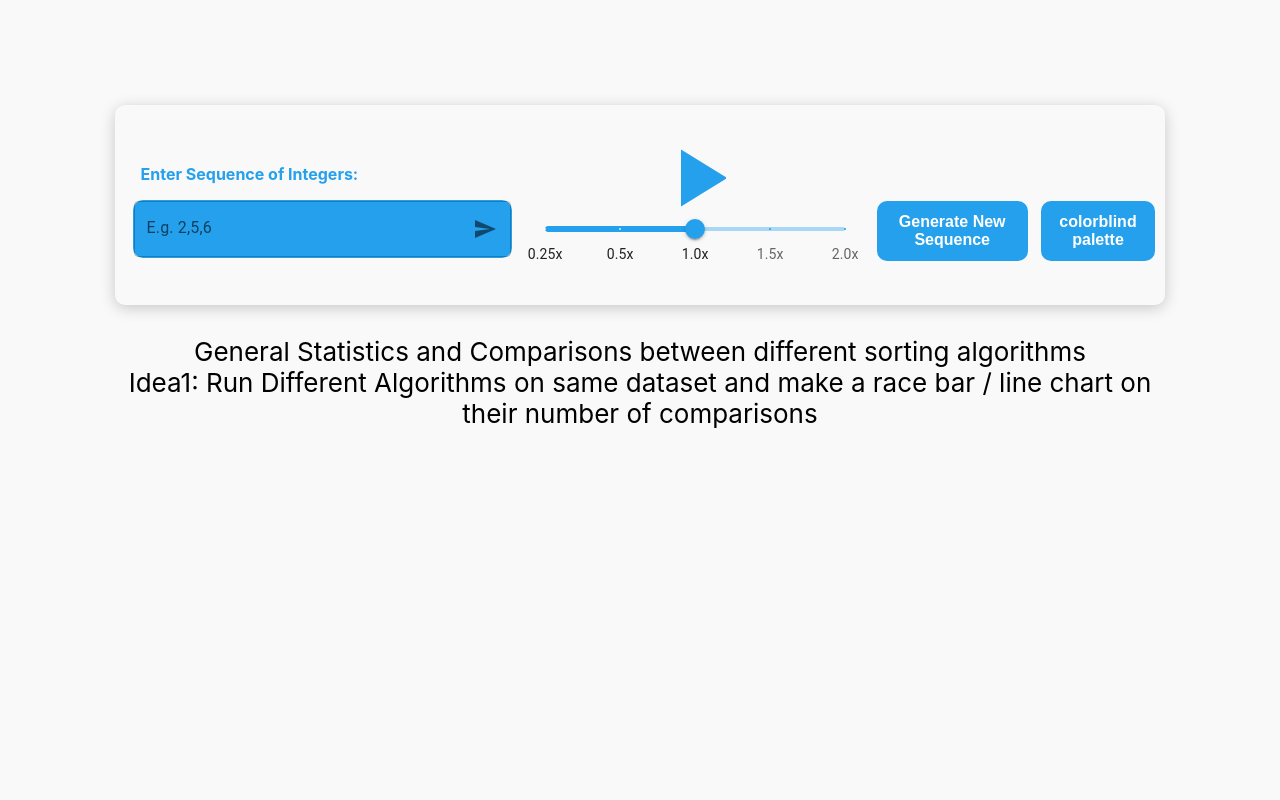
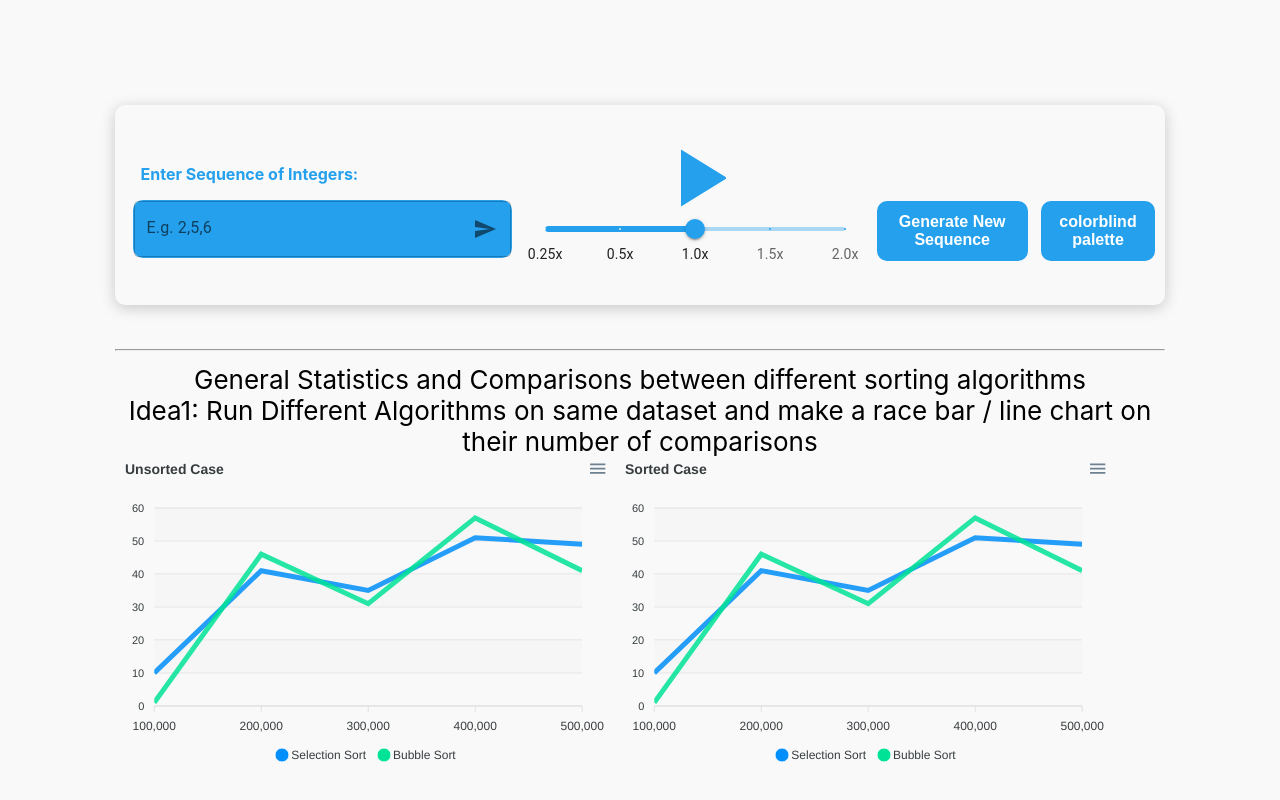
Before and after one commit to FlorianSp2000/visualization-of-sorting-algorithms, a React (Create React App) app: page / in a window 1280 px wide. Shown: the part 2167-2967 px from the top of the page. Before the commit the page ends 2627 px from the top, so only its background shows below. Built offline with nearby package versions, Linux system fonts and the light colour scheme.

Commit message:
add small multiple charts

```diff
--- a/package.json
+++ b/package.json
@@ -11,7 +11,9 @@
     "@testing-library/jest-dom": "^5.16.4",
     "@testing-library/react": "^13.3.0",
     "@testing-library/user-event": "^13.5.0",
+    "apexcharts": "^3.35.3",
     "react": "^18.2.0",
+    "react-apexcharts": "^1.4.0",
     "react-dom": "^18.2.0",
     "react-scripts": "5.0.1",
     "web-vitals": "^2.1.4"
--- /dev/null
+++ b/src/Charts/SortedSelectionBubble.js
@@ -0,0 +1,70 @@
+import Chart from "react-apexcharts";
+import React, { Component } from "react";
+
+class SortedSelectionBubble extends Component {
+    constructor(props) {
+      super(props);
+
+      this.state = {
+
+        series: [
+            {
+            name: "Selection Sort",
+            data: [10, 41, 35, 51, 49]
+        },
+        {
+            name: "Bubble Sort",
+            data: [1, 46, 31, 57, 41]
+        },
+
+    ],
+        options: {
+          chart: {
+            height: 350,
+            type: 'line',
+            zoom: {
+              enabled: false
+            }
+          },
+          dataLabels: {
+            enabled: false
+          },
+          stroke: {
+            curve: 'straight'
+          },
+          title: {
+            text: 'Sorted Case',
+            align: 'left'
+          },
+          grid: {
+            row: {
+              colors: ['#f3f3f3', 'transparent'], // takes an array which will be repeated on columns
+              opacity: 0.5
+            },
+          },
+          xaxis: {
+            categories: ['100,000', '200,000', '300,000', '400,000', '500,000'],
+          }
+        },
+
+
+      };
+    }
+
+
+
+    render() {
+      return (
+
+            <Chart
+              options={this.state.options}
+              series={this.state.series}
+              type="line"
+              width="500"
+            />
+
+);
+}
+}
+
+export default SortedSelectionBubble;
--- /dev/null
+++ b/src/Charts/UnsortedSelectionBubble.js
@@ -0,0 +1,70 @@
+import Chart from "react-apexcharts";
+import React, { Component } from "react";
+
+class UnsortedSelectionBubble extends Component {
+    constructor(props) {
+      super(props);
+
+      this.state = {
+
+        series: [
+            {
+            name: "Selection Sort",
+            data: [10, 41, 35, 51, 49]
+        },
+        {
+            name: "Bubble Sort",
+            data: [1, 46, 31, 57, 41]
+        },
+
+    ],
+        options: {
+          chart: {
+            height: 350,
+            type: 'line',
+            zoom: {
+              enabled: false
+            }
+          },
+          dataLabels: {
+            enabled: false
+          },
+          stroke: {
+            curve: 'straight'
+          },
+          title: {
+            text: 'Unsorted Case',
+            align: 'left'
+          },
+          grid: {
+            row: {
+              colors: ['#f3f3f3', 'transparent'], // takes an array which will be repeated on columns
+              opacity: 0.5
+            },
+          },
+          xaxis: {
+            categories: ['100,000', '200,000', '300,000', '400,000', '500,000'],
+          }
+        },
+
+
+      };
+    }
+
+
+
+    render() {
+      return (
+
+            <Chart
+              options={this.state.options}
+              series={this.state.series}
+              type="line"
+              width="500"
+            />
+
+);
+}
+}
+
+export default UnsortedSelectionBubble;
--- /dev/null
+++ b/src/ComplexityHeatmap.js
@@ -0,0 +1,127 @@
+import React, { Component } from "react";
+import Chart from "react-apexcharts";
+
+class ComplexityHeatmap extends Component {
+  constructor(props) {
+    super(props);
+
+    this.state = {
+      options: {
+        chart: {
+          id: "basic-bar"
+        },
+        xaxis: {
+          categories: ["Best Case", "Average Case", "Worst Case"]
+        }
+      },
+      series: [
+        {
+          name: "Selection Sort",
+          data: [{
+            x: 'W1',
+            y: 'Ω(N^2)'
+          }, {
+            x: 'W2',
+            y: 'Θ(N^2'
+          }, {
+            x: 'W3',
+            y: 'O(N^2)'
+          },
+        ]
+        },
+        {
+          name: "Bubble Sort",
+          data: [{
+            x: 'W1',
+            y: 'Ω(N)'
+          }, {
+            x: 'W2',
+            y: 'Θ(N^2)'
+          }, {
+            x: 'W3',
+            y: 'O(N^2)'
+          },
+        ]
+        },
+        {
+            name: "Quick Sort",
+            data: [{
+              x: 'W1',
+              y: 'Ω(N log(N))'
+            }, {
+              x: 'W2',
+              y: 'Θ(N log(N)'
+            }, {
+              x: 'W3',
+              y: 'O(N^2)'
+            },
+        ]
+        }
+      ]
+        };
+  }
+
+  render() {
+    return (
+      <div className="app">
+        <div className="row">
+          <div className="mixed-chart">
+            <Chart
+              options={this.state.options}
+              series={this.state.series}
+              type="heatmap"
+              width="500"
+            />
+          </div>
+        </div>
+      </div>
+    );
+  }
+}
+
+export default ComplexityHeatmap;
+
+// series: [
+//     {
+//       name: "Selection Sort",
+//       data: [{
+//         x: 'W1',
+//         y: 'Ω(N^2)'
+//       }, {
+//         x: 'W2',
+//         y: 'Θ(N^2'
+//       }, {
+//         x: 'W3',
+//         y: 'O(N^2)'
+//       },
+//     ]
+//     },
+//     {
+//       name: "Bubble Sort",
+//       data: [{
+//         x: 'W1',
+//         y: 'Ω(N)'
+//       }, {
+//         x: 'W2',
+//         y: 'Θ(N^2)'
+//       }, {
+//         x: 'W3',
+//         y: 'O(N^2)'
+//       },
+//     ]
+//     },
+//     {
+//         name: "Quick Sort",
+//         data: [{
+//           x: 'W1',
+//           y: 'Ω(N log(N))'
+//         }, {
+//           x: 'W2',
+//           y: 'Θ(N log(N)'
+//         }, {
+//           x: 'W3',
+//           y: 'O(N^2)'
+//         },
+//     ]
+//     }
+//   ]
--- a/src/GeneralStats.js
+++ b/src/GeneralStats.js
@@ -1,11 +1,17 @@
 import React from 'react';
+import ComplexityHeatmap from './ComplexityHeatmap';
+import SmallMultiples from './SmallMultiples';
 
 function GeneralStats(props) {
     return (
         <div>
+            <hr></hr>
             General Statistics and Comparisons between different sorting algorithms
             <br></br>
             Idea1: Run Different Algorithms on same dataset and make a race bar / line chart on their number of comparisons
+            <br></br>
+            {/* <ComplexityHeatmap /> */}
+            <SmallMultiples />
         </div>
     );
 }
--- /dev/null
+++ b/src/SmallMultiples.js
@@ -0,0 +1,31 @@
+import Chart from "react-apexcharts";
+import React, { Component } from "react";
+import UnsortedSelectionBubble from "./Charts/UnsortedSelectionBubble";
+import SortedSelectionBubble from "./Charts/SortedSelectionBubble";
+
+
+class SmallMultiples extends Component {
+    constructor(props) {
+      super(props);
+
+      this.state = {
+
+      };
+    }
+
+
+
+    render() {
+      return (
+
+
+                <div className="small-multiple-grid">
+                    <UnsortedSelectionBubble />
+                    <SortedSelectionBubble />
+                </div>
+
+);
+}
+}
+
+export default SmallMultiples;
--- a/src/selectionsort.css
+++ b/src/selectionsort.css
@@ -140,3 +140,8 @@ align-items: center;
     margin-bottom: 8px;
     color: #24a0ed
 }
+
+
+.small-multiple-grid {
+    display: flex;
+}
```
Also changed, not shown: 1 other file (tests, documents, lock files or other folders).
